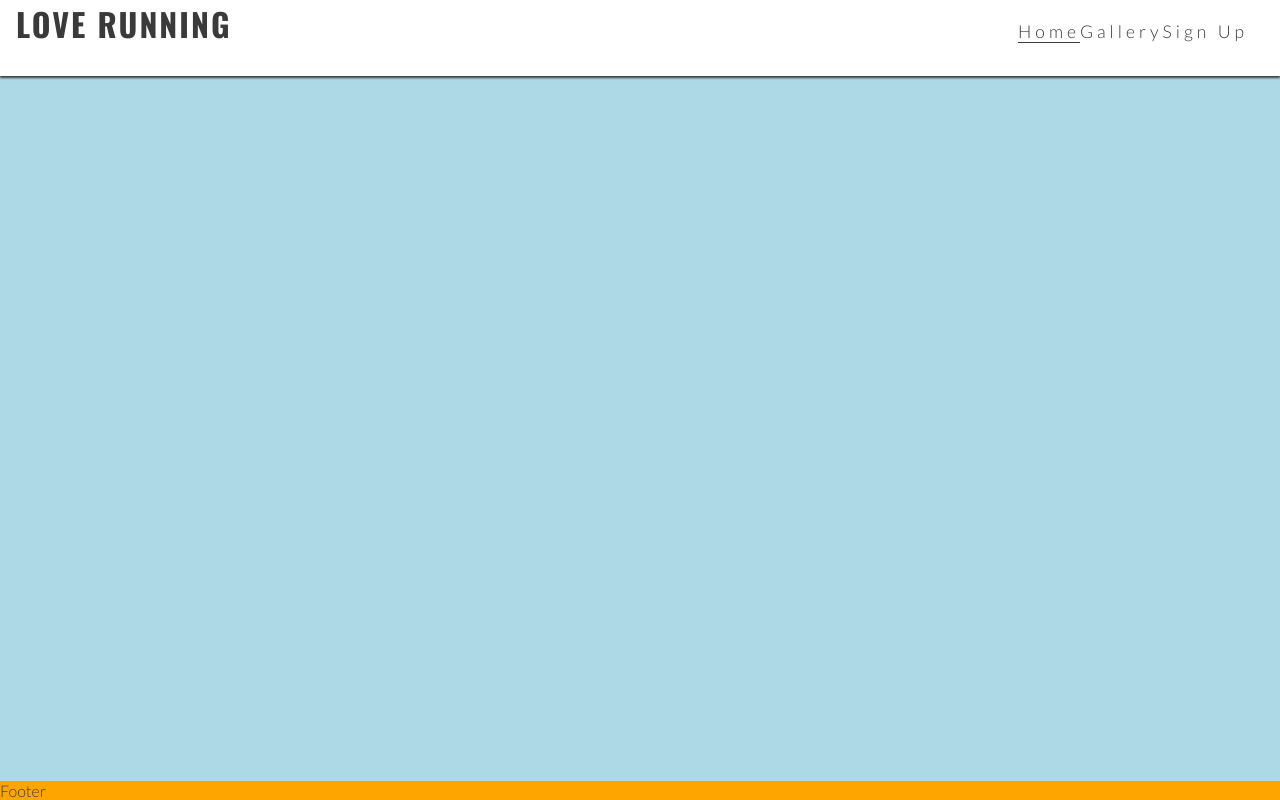
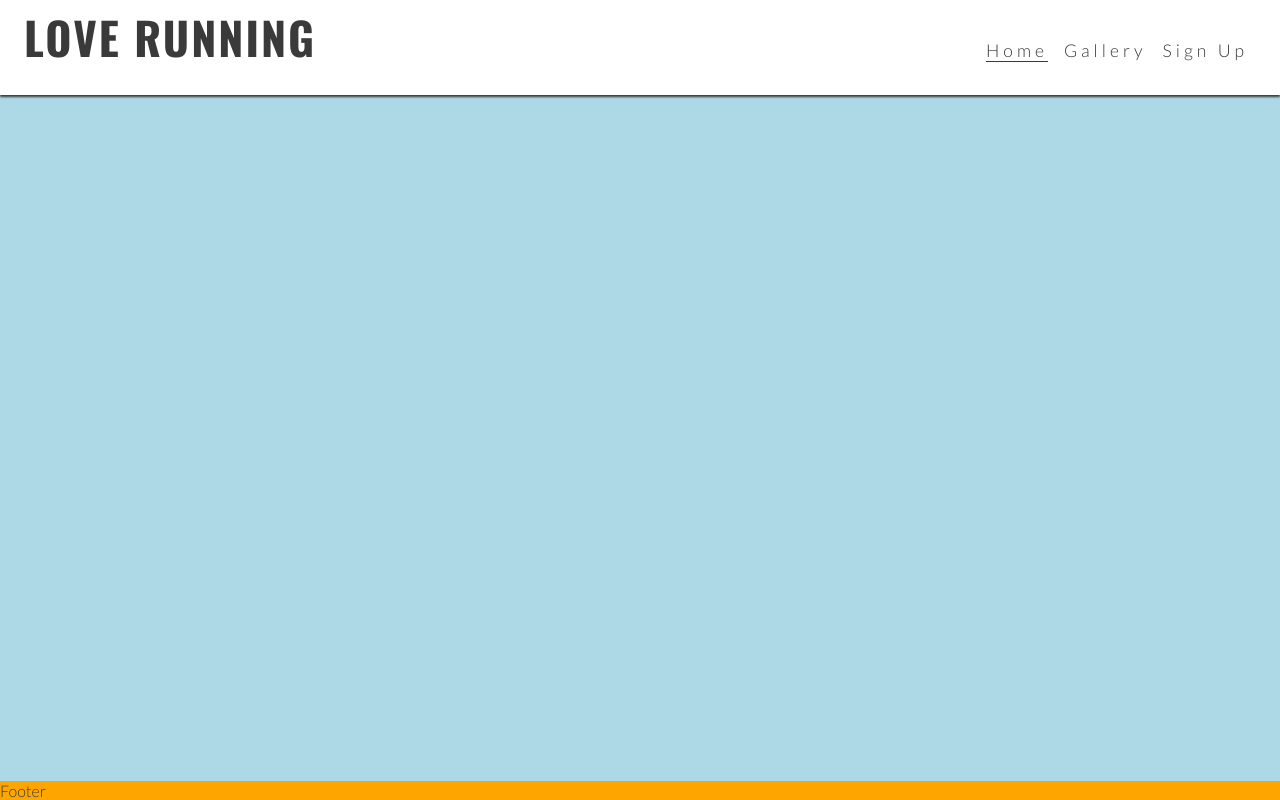
Before and after one commit to FaisalRD123/Love-Running-Project, a plain HTML site: page index.html in a window 1280 px wide. Drawn offline with nearby package versions, Linux system fonts and the light colour scheme.

Commit message:
Make logo larger, push main content down to larger header

```diff
--- a/assets/css/style.css
+++ b/assets/css/style.css
@@ -110,6 +110,9 @@ footer {
 
     #menu {
         display: flex;
+    }
+
+    #menu > li {
         padding-left: 1rem;
     }
 
@@ -117,5 +120,17 @@ footer {
         display: none;
     }
 
+    #logo {
+        font-size: 280%;
+        line-height: 75px;
+        margin: 0 0.5rem;
+    }
+
+    /* Main Content */
+    main {
+        /* Push main content down to accomodate larger header */
+        margin-top: 79px;
+    }
+
 
 }
```
